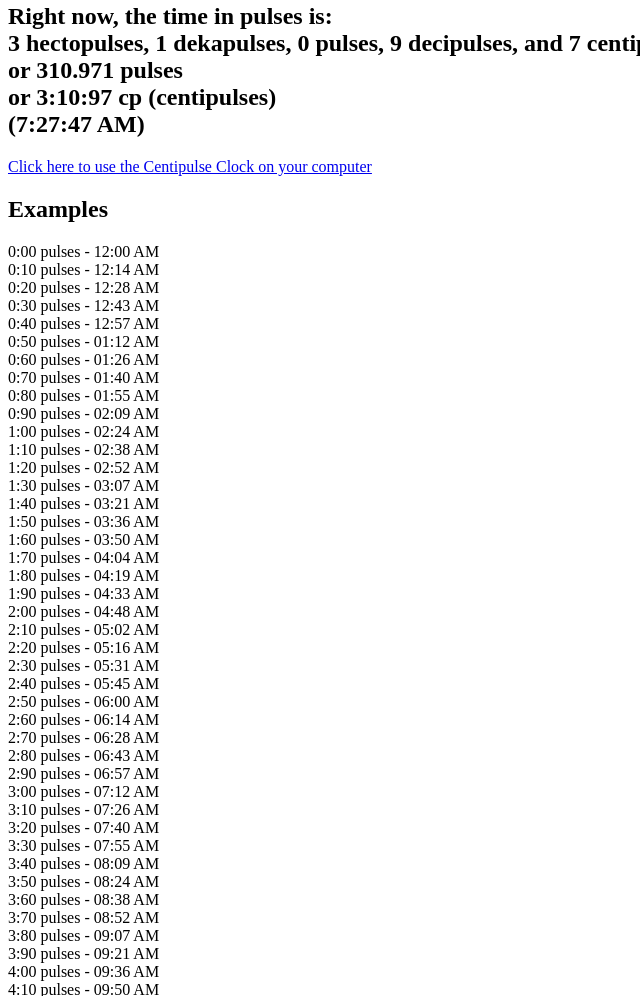
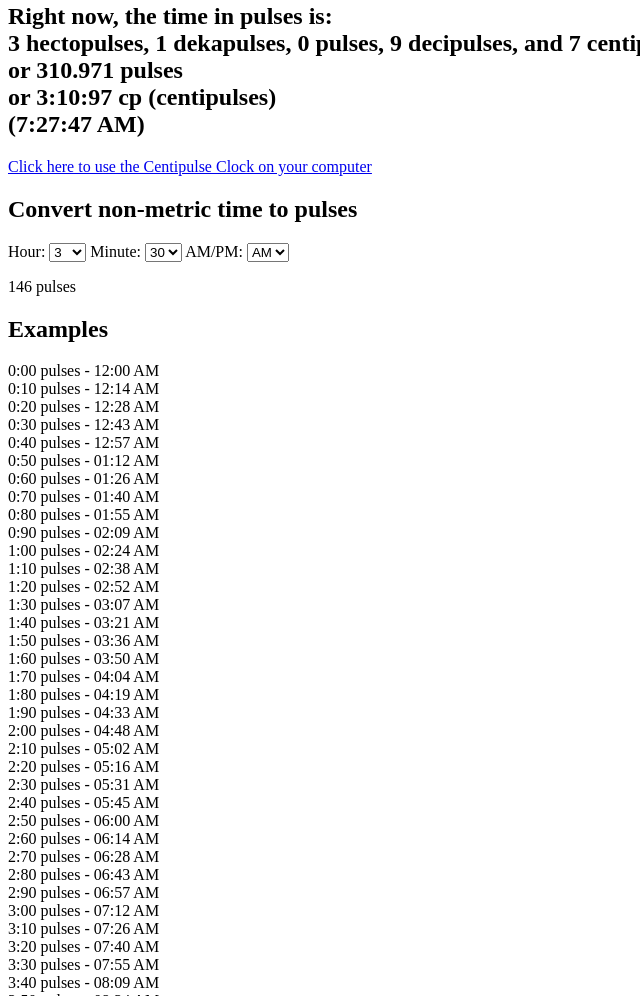
Before and after one commit to shanekunz/pulse-time-system, a plain HTML site: page index.html in a window 1280 px wide. Shown: the part 759-1755 px from the top of the page, without its empty margins (0-640 px from the left). Drawn offline with Linux system fonts and the light colour scheme.

Commit message:
add time converter

```diff
--- a/index.html
+++ b/index.html
@@ -30,6 +30,45 @@
     <h2>Right now, the time in pulses is:<br/><b id="currentTimeInPulses"></b></h2>
     <a href="/centipulse_clock.html">Click here to use the Centipulse Clock on your computer</a>
 
+    <h2>Convert non-metric time to pulses</h2>
+    <label for="hourInput">Hour:</label>
+    <select id="hourInput" onchange="convertTimeInPulses()">
+        <option value="0">12</option>
+        <option value="1">1</option>
+        <option value="2">2</option>
+        <option value="3" selected>3</option>
+        <option value="4">4</option>
+        <option value="5">5</option>
+        <option value="6">6</option>
+        <option value="7">7</option>
+        <option value="8">8</option>
+        <option value="9">9</option>
+        <option value="10">10</option>
+        <option value="11">11</option>
+    </select>
+    <label for="minuteInput">Minute:</label>
+    <select id="minuteInput" onchange="convertTimeInPulses()">
+        <option value="0">00</option>
+        <option value="5">05</option>
+        <option value="10">10</option>
+        <option value="15">15</option>
+        <option value="20">20</option>
+        <option value="25">25</option>
+        <option value="30" selected>30</option>
+        <option value="35">35</option>
+        <option value="40">40</option>
+        <option value="45">45</option>
+        <option value="50">50</option>
+        <option value="55">55</option>
+    </select>
+    <label for="ampmInput">AM/PM:</label>
+    <select id="ampmInput" onchange="convertTimeInPulses()">
+        <option value="AM">AM</option>
+        <option value="PM">PM</option>
+    </select>
+    <p id="convertTimeInPulses"></p>
+
+
     <h2>Examples</h2>
     <div id="examples"></div>
 
@@ -38,7 +77,23 @@
     <script>
         setInterval(updateCurrentTimeInPulses, 86.4);
 
+        function convertTimeInPulses() {
+            var hour = document.getElementById('hourInput').value;
+            var minute = document.getElementById('minuteInput').value;
+            var ampm = document.getElementById('ampmInput').value;
+
+            var date = new Date();
+            date.setHours(ampm === 'PM' ? parseInt(hour) + 12 : hour);
+            date.setMinutes(minute);
+            date.setSeconds(0);
+
+            const startOfDay = new Date(date.getFullYear(), date.getMonth(), date.getDate());
+
+            document.getElementById('convertTimeInPulses').innerHTML = ((date.getTime() - startOfDay.getTime()) / 1000 / 86.4).toFixed(0) + " pulses";
+        }
+
         document.addEventListener("DOMContentLoaded", () => {
+            convertTimeInPulses();
             let now = new Date();
             let startOfDay = new Date(now.getFullYear(), now.getMonth(), now.getDate());
 
```
